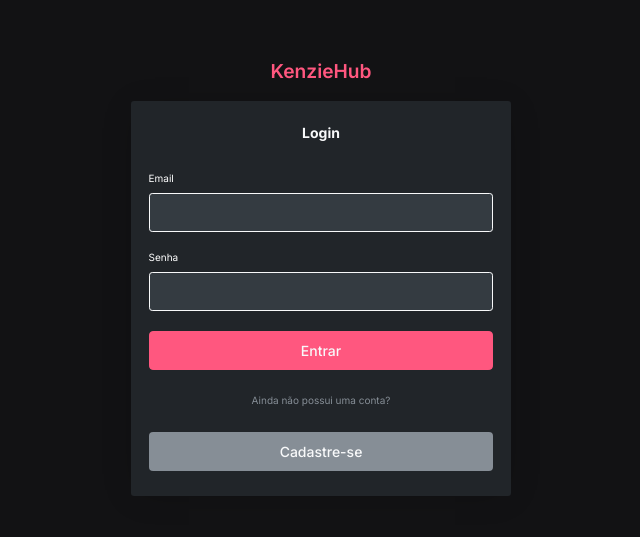
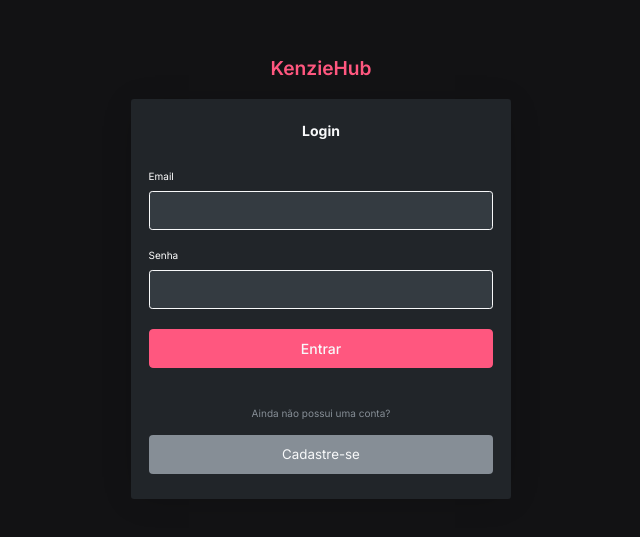
Before and after one commit to netomilfont/react-kenzie-hub, a React (Create React App) app in the folder kenziehub/: page / in a window 1280 px wide. Shown: the part 121-658 px from the top of the page, without its empty margins (319-959 px from the left). Built offline with nearby package versions, Linux system fonts and the light colour scheme; what yup-password would draw is missing.

Commit message:
corrige bugs no css login

```diff
--- a/kenziehub/src/components/Form/styles.js
+++ b/kenziehub/src/components/Form/styles.js
@@ -31,6 +31,26 @@
     width: 93%;
   }
 
+  .div__register {
+    display: flex;
+    flex-direction: column;
+    margin: 0 auto;
+    margin-bottom: 25px;
+    width: 100%;
+    padding: 25px 18px 0 18px;
+    box-sizing: border-box;
+  }
+
+  .btn__register {
+    background-color: var(--color-grey-1);
+    color: var(--color-grey-0);
+    border: var(--color-grey-1);
+    margin-bottom: 0px;
+    border-radius: 4.06066px;
+    width: 100%;
+    height: 39px;
+  }
+
   @media (min-width: 1024px) {
     .container__form {
       width: 32%;
@@ -52,7 +72,7 @@
   align-items: center;
   box-sizing: border-box;
   color: white;
-  padding: 25px 18px;
+  padding: 25px 18px 0 18px;
   gap: 10px;
 
   h3 {
@@ -97,13 +117,6 @@
     margin-bottom: 15px;
   }
 
-  .btn__register {
-    background-color: var(--color-grey-1);
-    color: var(--color-grey-0);
-    border: var(--color-grey-1);
-    margin-bottom: 0px;
-  }
-
   p {
     font-size: 0.625rem;
     text-align: start;
--- a/kenziehub/src/pages/Login/index.jsx
+++ b/kenziehub/src/pages/Login/index.jsx
@@ -70,9 +70,11 @@
               <p>{errors.password?.message}</p>
 
               <button type="submit">Entrar</button>
+            </Form>
+            <div className="div__register">
               <span>Ainda não possui uma conta?</span>
               <button className="btn__register">Cadastre-se</button>
-            </Form>
+            </div>
           </div>
         </div>
       </ModalLogin>
```
